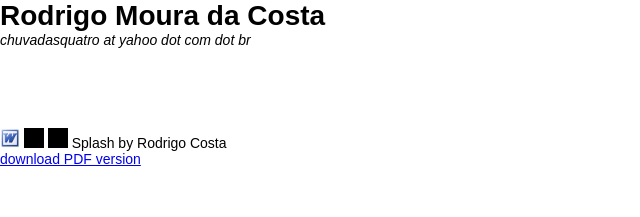
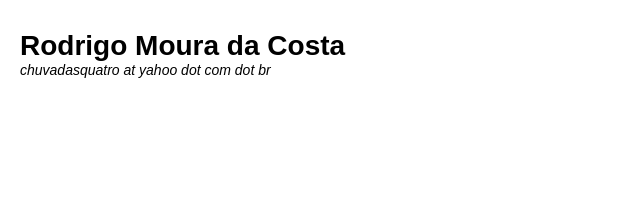
Before and after one commit to bacacosta/chuvadasquatro.awardspace.info, a plain HTML site: page web/index.html in a window 1280 px wide. Both pictures are taken after a click on the link 213 px from the left and 684 px from the top of the page. Shown: the top 217 px of the page, without its empty margins (0-640 px from the left). Drawn offline with Linux system fonts and the light colour scheme; no server answers.

Commit message:
Background added, menu and header fixed at top.

```diff
--- a/web/css/splash.css
+++ b/web/css/splash.css
@@ -4,13 +4,25 @@
 }
 
 body {
+	background:#ffffff url("../img/splash/background.png") bottom left no-repeat fixed;
 	font:14px Arial, sans-serif;
+}
+
+header {
+	width:100%;
+	position:fixed;
+	margin-top:30px;
+	padding:0 0 20px 20px;
+	background:#ffffff;
 }
 
 nav {
 	display:table;
 	width:100%;
+	height:30px;
+	position:fixed;
 	table-layout:fixed;
+	background:#ffffff;
 }
 
 nav ul {
@@ -20,6 +32,7 @@ nav ul {
 nav li {
 	display:table-cell;
 	text-align:center;
+	vertical-align:middle;
 }
 
 li.normal a {
@@ -38,9 +51,13 @@ li.highlight a {
 }
 
 main {
-	clear:both;
-	padding:40px;
+	padding:20px;
 	text-align:right;
+}
+
+main ul {
+	margin-right:40px;
+	line-height:26px;
 }
 
 main li {
```
Also changed, not shown: web/css/black.css (line endings or trailing spaces), web/css/word.css (line endings or trailing spaces), web/img/splash/background.png (added).
